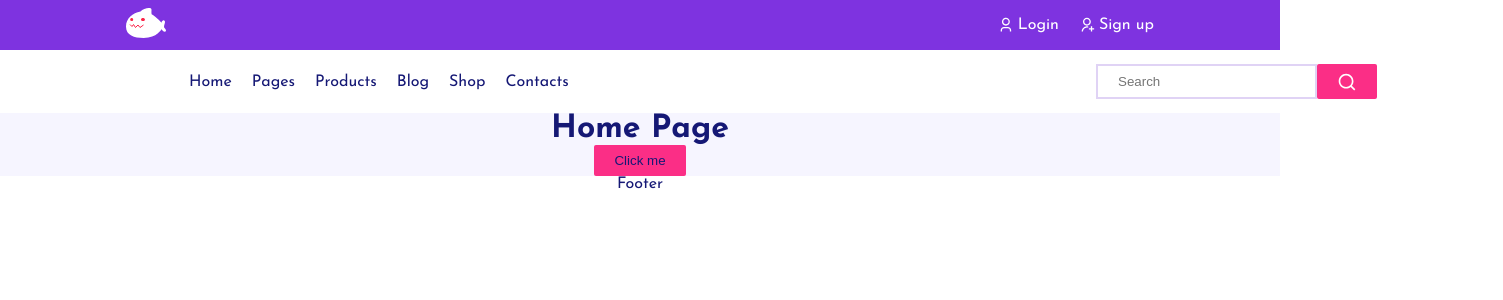
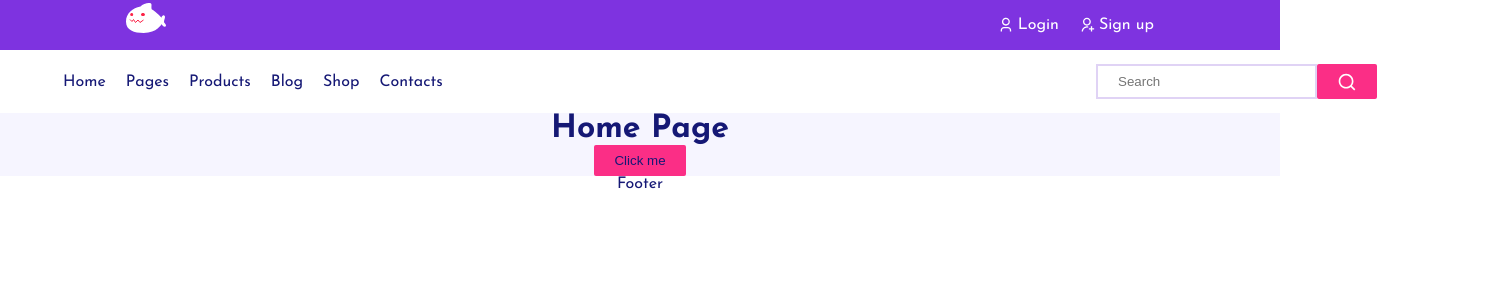
Before and after one commit to dianakhnizova/eCommerce, a React (Vite) app: page / in a window 1280 px wide. Shown: the top 300 px of the page, 1503 px wide, since content can reach past the window. Built offline with nearby package versions, Linux system fonts and the light colour scheme.

Commit message:
refactor: refactor wrapper for header

```diff
--- a/src/components/header/bottom-header/bottom-header.module.css
+++ b/src/components/header/bottom-header/bottom-header.module.css
@@ -1,19 +1,17 @@
 .bottomWrapper {
+  display: flex;
+	flex-direction: row;
+	justify-content: space-between;
 	width: 1440px;
-  padding: 0 63px;
 }
 
 .bottomHeader {
+  display: flex;
+  justify-content: space-between;
+  align-items: center;
   width: 100%;
   background-color: var(--clr-bg);
   padding: 0 63px;
-}
-
-.navigationContainer {
-	display: flex;
-	justify-content: space-between;
-	align-items: center;
-	padding: 0 63px;
 }
 
 .bottomNavigationMenu {
--- a/src/components/header/bottom-header/bottom-header.tsx
+++ b/src/components/header/bottom-header/bottom-header.tsx
@@ -5,13 +5,11 @@
 
 export const BottomHeader = () => {
   return (
-    <div className={styles.bottomHeader}>
-      <Wrapper className={styles.bottomWrapper}>
-        <div className={styles.navigationContainer}>
-          <LeftNavMenu />
-          <RightNavMenu />
-        </div>
-      </Wrapper>
-    </div>
+    <Wrapper className={styles.bottomWrapper}>
+      <div className={styles.bottomHeader}>
+        <LeftNavMenu />
+        <RightNavMenu />
+      </div>
+    </Wrapper>
   );
 };
--- a/src/components/header/top-header/top-header.module.css
+++ b/src/components/header/top-header/top-header.module.css
@@ -1,4 +1,7 @@
 .topWrapper {
+	display: flex;
+	flex-direction: row;
+	justify-content: space-between;
 	width: 1440px;
 	padding: 0 63px;
 }
@@ -11,11 +14,5 @@
 	width: 100%;
 	height: 50px;
 	background-color: var(--clr-accent-2);
-}
-
-.navigationContainer {
-	display: flex;
-	justify-content: space-between;
-	align-items: center;
 	padding: 0 63px;
 }
--- a/src/components/header/top-header/top-header.tsx
+++ b/src/components/header/top-header/top-header.tsx
@@ -7,10 +7,8 @@
   return (
     <div className={styles.topHeader}>
       <Wrapper className={styles.topWrapper}>
-        <div className={styles.navigationContainer}>
-          <LeftNavMenu />
-          <RightNavMenu />
-        </div>
+        <LeftNavMenu />
+        <RightNavMenu />
       </Wrapper>
     </div>
   );
```
